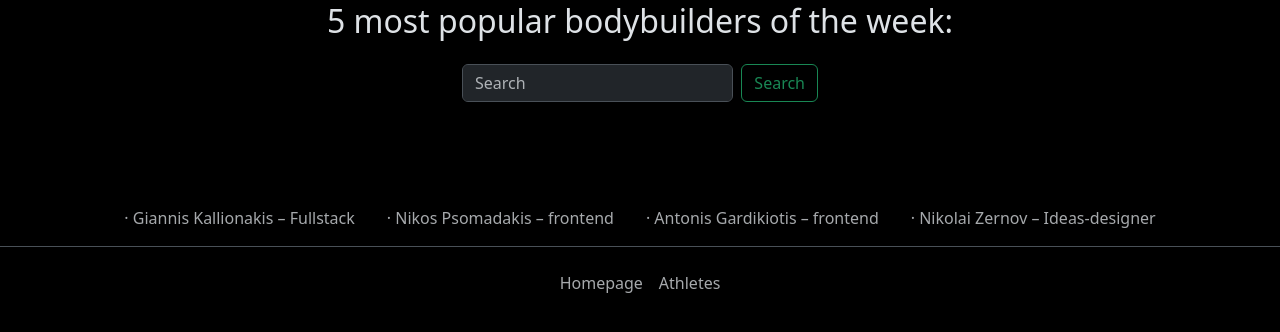
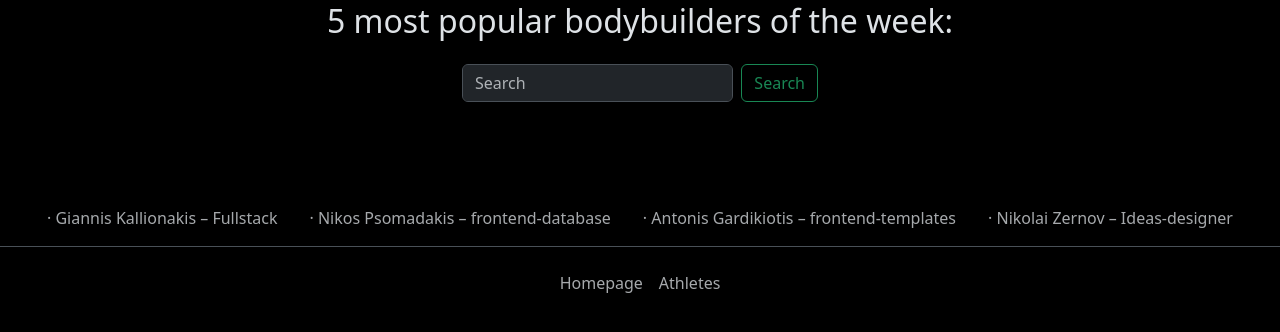
Before and after one commit to Nik3p/Web-dev-project, a Flask app: page / in a window 1280 px wide. Shown: the part 168-500 px from the top of the page. Run offline with Flask 3, Linux system fonts and the light colour scheme; data that the repository does not hold is empty; some libraries are stand-ins or nearby versions.

Commit message:
changed the roles

```diff
--- a/templates/base.html
+++ b/templates/base.html
@@ -49,8 +49,8 @@
     <footer class="py-3 my-4">
         <ul class="nav justify-content-center border-bottom pb-3 mb-3">
             <li class="nav-item px-3 text-body-secondary">· Giannis Kallionakis – Fullstack</li>
-            <li class="nav-item px-3 text-body-secondary">· Nikos Psomadakis – frontend</li>
-            <li class="nav-item px-3 text-body-secondary">· Antonis Gardikiotis – frontend</li>
+            <li class="nav-item px-3 text-body-secondary">· Nikos Psomadakis – frontend-database</li>
+            <li class="nav-item px-3 text-body-secondary">· Antonis Gardikiotis – frontend-templates</li>
             <li class="nav-item px-3 text-body-secondary">· Nikolai Zernov – Ideas-designer</li>
         </ul>
         <ul class="nav justify-content-center ">
```
